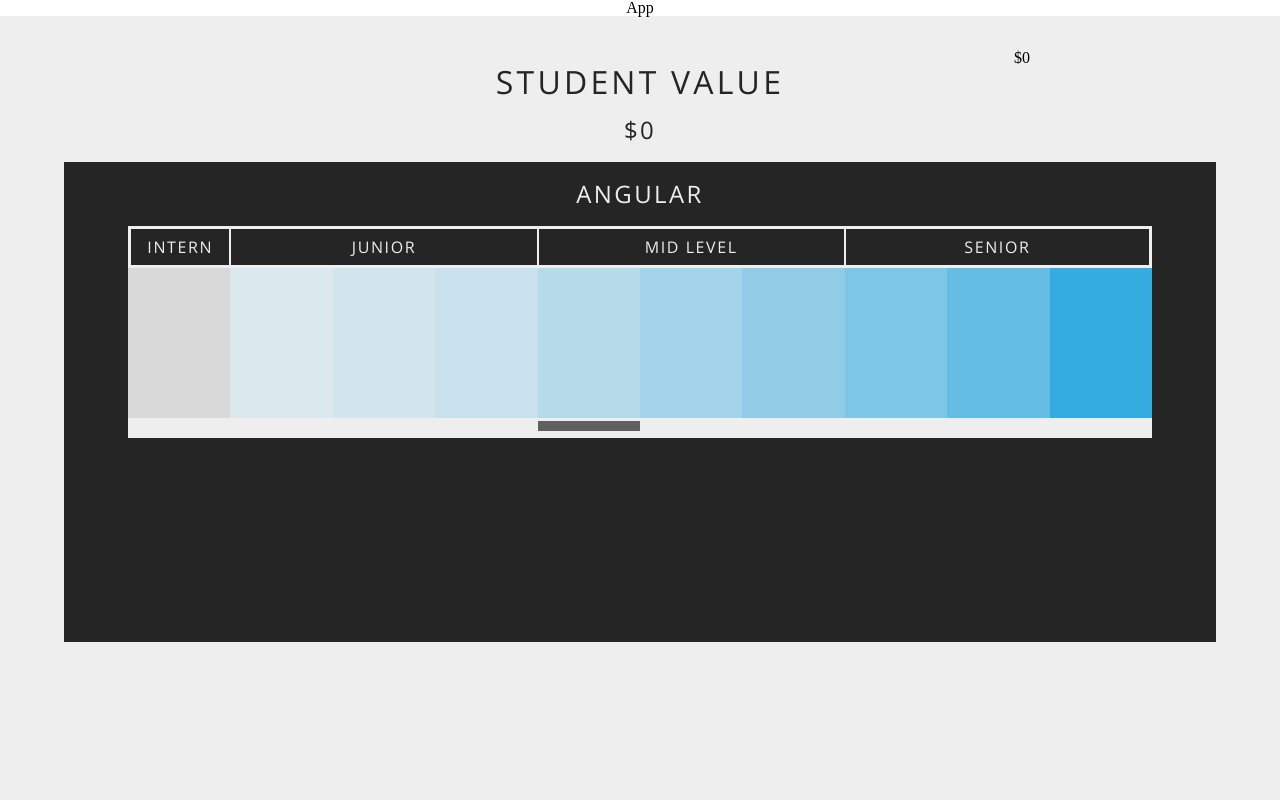
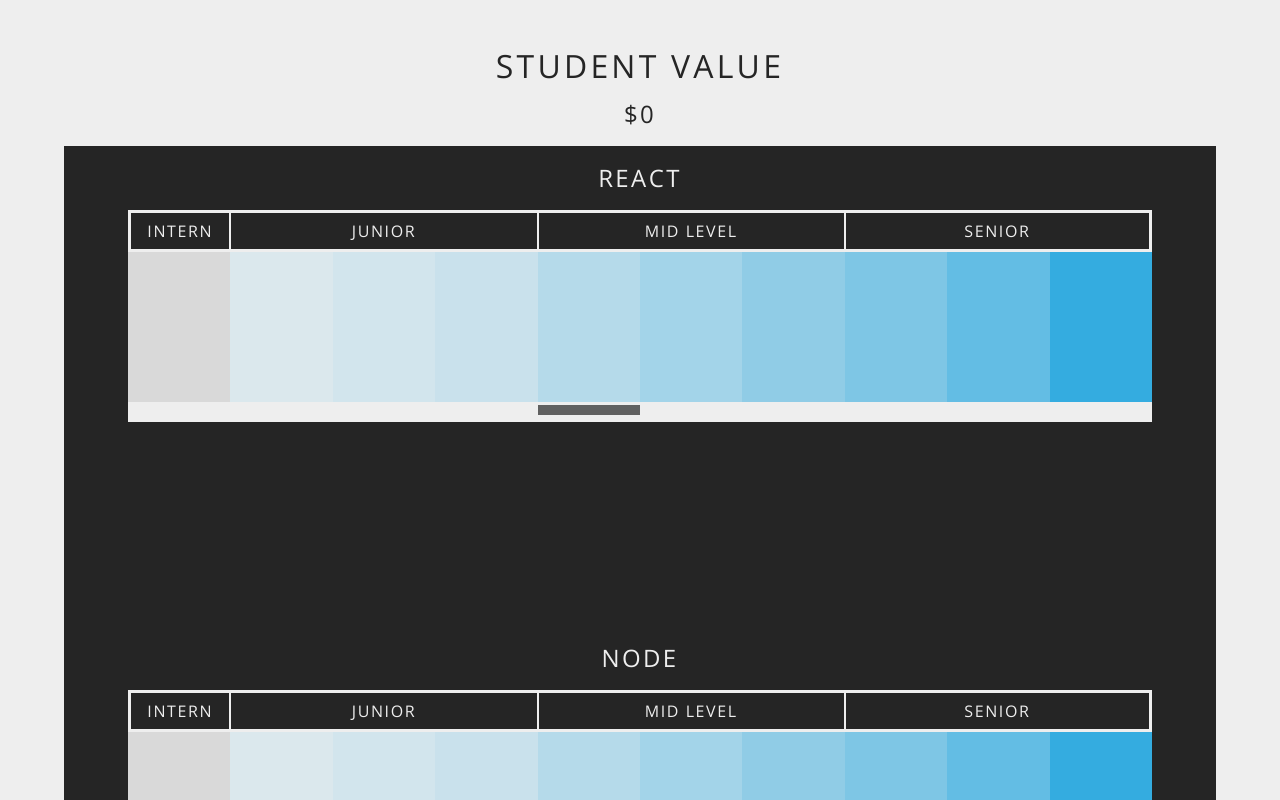
Before and after one commit to devlemire/student-value, a React (Create React App) app: page / in a window 1280 px wide. Shown: the top 800 px of the page. Built offline with nearby package versions, Linux system fonts and the light colour scheme.

Commit message:
finalizing slider version

```diff
--- a/package.json
+++ b/package.json
@@ -3,6 +3,7 @@
   "version": "0.1.0",
   "private": true,
   "dependencies": {
+    "lodash": "^4.17.4",
     "react": "^16.2.0",
     "react-dom": "^16.2.0",
     "react-scripts": "1.0.17"
--- a/src/components/App.js
+++ b/src/components/App.js
@@ -9,7 +9,6 @@
   render() {
     return (
       <div className="App">
-        App
 
         <Slider/>
         <Chart />
--- a/src/components/Slider/Slider.css
+++ b/src/components/Slider/Slider.css
@@ -29,3 +29,11 @@
     margin-bottom: 20px;
     font-size: 1.5rem;
 }
+
+#Slider header {
+    position: sticky;
+    top: 0;
+    left: 0;
+    background-color: var(--white);
+    z-index: 3;
+}
--- a/src/components/Slider/Slider.js
+++ b/src/components/Slider/Slider.js
@@ -8,10 +8,17 @@
     constructor() {
         super();
         this.state = {
-            value: 0
+            value: 0,
+            dataKeys: []
         }
 
         this.changeValue = this.changeValue.bind(this)
+    }
+
+    componentWillMount() {
+        this.setState({
+            dataKeys: Object.keys(data)
+        })
     }
 
     changeValue(previousVal, newVal){
@@ -23,9 +30,15 @@
     render(){
         return(
             <div id="Slider">
-                <h1 className="top_title">Student Value</h1>
-                <h2 className="value_total">${this.state.value}</h2>
-                <Tech tech={data.react} techName={Object.keys(data)[3]} changeVal={this.changeValue}/>
+                <header>
+                    <h1 className="top_title">Student Value</h1>
+                    <h2 className="value_total">${this.state.value.toString().replace(/\B(?=(\d{3})+(?!\d))/g, ",")}</h2>
+                </header>
+                {this.state.dataKeys.map(e => [
+                    <Tech tech={data[e]}
+                          techName={e}
+                          changeVal={this.changeValue}/>
+                ])}
             </div>
         )
     }
--- a/src/components/Slider/SliderReusable/SliderReuseable.js
+++ b/src/components/Slider/SliderReusable/SliderReuseable.js
@@ -30,9 +30,7 @@
                     <div className="bar_block senior high"/>
                 </div>
                 <div className="slider_bar">
-                    {/* <div className="slider"/> */}
                     <input type="range" list="tickmarks" onChange={(e) => this.props.changeLevel(e.target.value)} className="slider" min="0" max="126" step="14"/>
-
                 </div>
             </div>
         )
--- a/src/components/Slider/Tech/Tech.js
+++ b/src/components/Slider/Tech/Tech.js
@@ -29,11 +29,17 @@
 
     changeLevel(val){
         let level = this.state.dictionary[`${val}`].split('|')
+        let prevValue = 0
+        if(this.state.level){
+            prevValue = this.props.tech[this.state.level][this.state.subLevel]["value"]
+        }
         this.setState({
             level: level[0],
             subLevel: level[1],
             statement: this.props.tech[level[0]][level[1]]["statement"]
-        }, () => console.log(this.state))
+        })
+        this.props.changeVal(prevValue, this.props.tech[level[0]][level[1]]["value"])
+
     }
 
     render(){
```
Also changed, not shown: src/components/Slider/SliderReusable/SliderReusable.css (+11 -6 lines).
